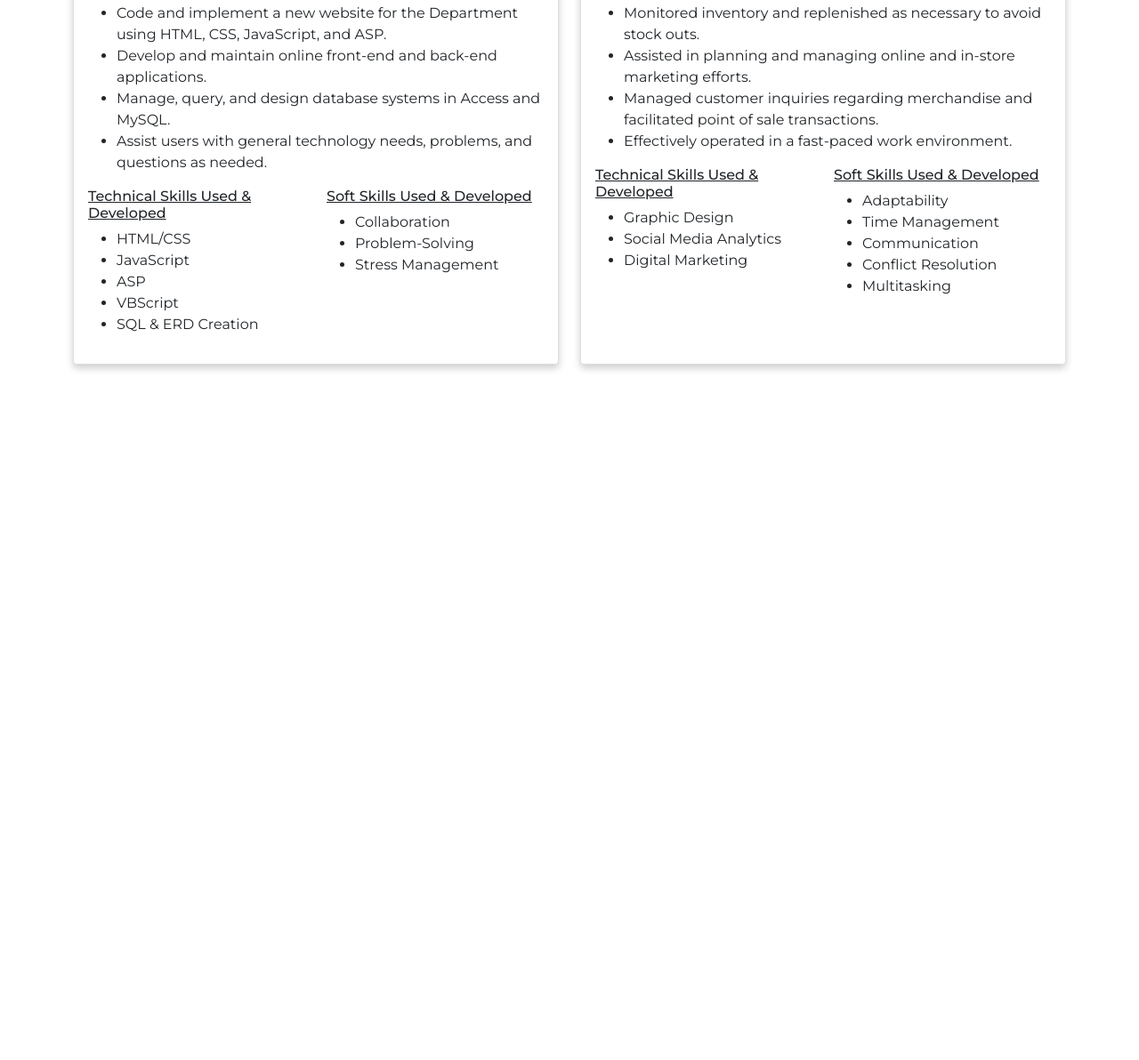
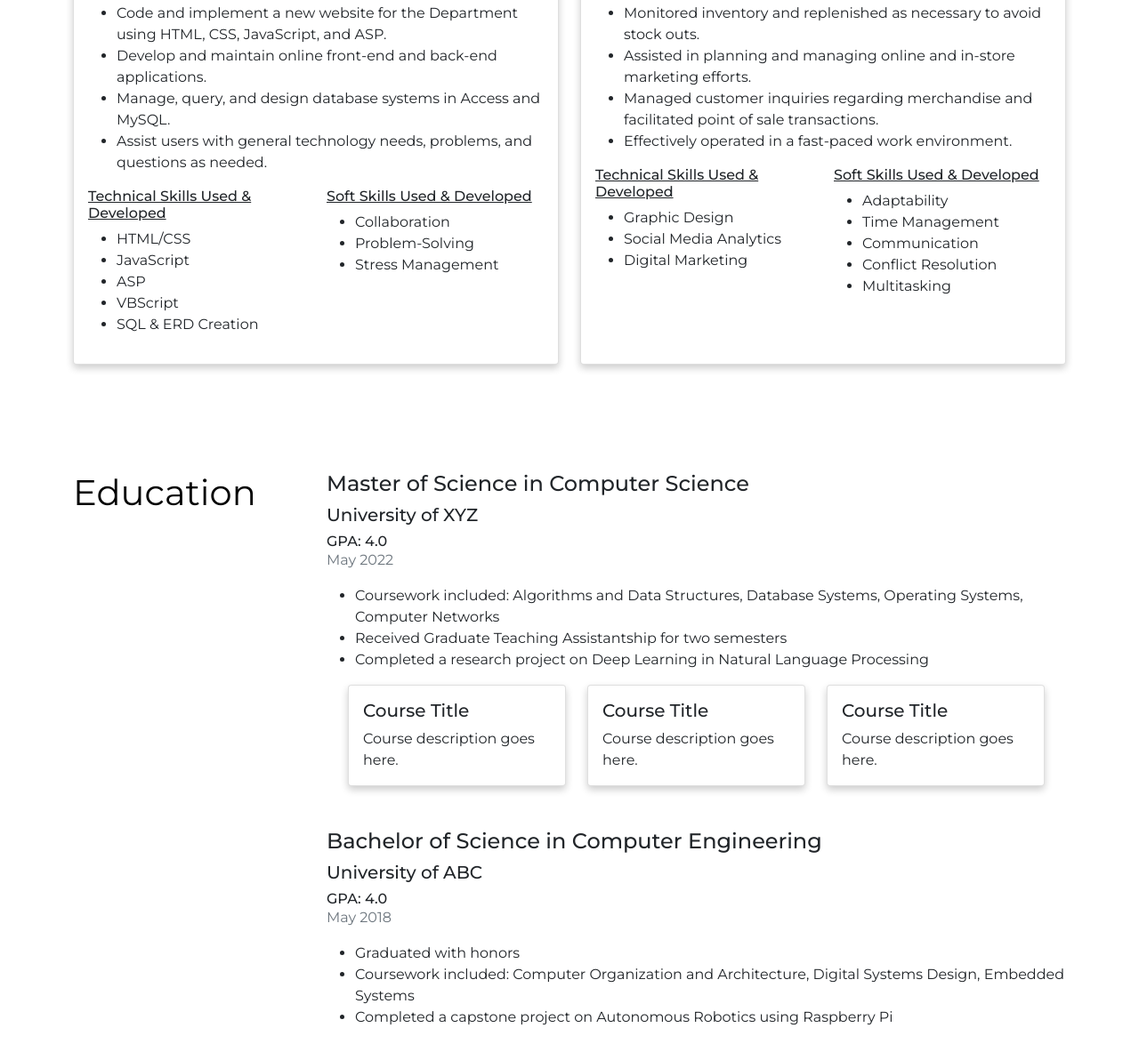
Before and after one commit to maskaiser/maskaiser.github.io, a plain HTML site: page MKSite/Home.html in a window 1280 px wide. Shown: the part 715-1907 px from the top of the page at 89% size. Before the commit the page ends 1197 px from the top, so only its background shows below. Drawn offline with nearby package versions, Linux system fonts and the light colour scheme; a script that the page names is missing.

Commit message:
Progress made to Education Section

```diff
--- a/MKSite/Home.html
+++ b/MKSite/Home.html
@@ -164,6 +164,80 @@
         </div>
       </section>
 
+      <section id="education" class="py-5">
+        <div class="container">
+          <div class="row">
+            <div class="col-md-3 align-self-start">
+              <h2 class="text-left title mb-5" rowspan="2">Education</h2>
+            </div>
+            <div class="col-md-9">
+              <div class="row">
+                <div class="col-md-12">
+                  <h4>Master of Science in Computer Science</h4>
+                  <h5>University of XYZ</h5>
+                  <h6 style="margin-bottom: 0px;">GPA: 4.0</h6>
+                  <p class="text-muted">May 2022</p>
+                </div>
+                <div class="col-md-12">
+                  <ul>
+                    <li>Coursework included: Algorithms and Data Structures, Database Systems, Operating Systems, Computer Networks</li>
+                    <li>Received Graduate Teaching Assistantship for two semesters</li>
+                    <li>Completed a research project on Deep Learning in Natural Language Processing</li>
+                  </ul>
+                  <div class="container">
+                    <div class="row row-cols-1 row-cols-md-3 g-4">
+                      <div class="col">
+                        <div class="card h-100">
+                          <div class="card-body">
+                            <h5 class="card-title">Course Title</h5>
+                            <p class="card-text">Course description goes here.</p>
+                          </div>
+                        </div>
+                      </div>
+                      <div class="col">
+                        <div class="card h-100">
+                          <div class="card-body">
+                            <h5 class="card-title">Course Title</h5>
+                            <p class="card-text">Course description goes here.</p>
+                          </div>
+                        </div>
+                      </div>
+                      <div class="col">
+                        <div class="card h-100">
+                          <div class="card-body">
+                            <h5 class="card-title">Course Title</h5>
+                            <p class="card-text">Course description goes here.</p>
+                          </div>
+                        </div>
+                      </div>
+                    </div>
+                  </div>
+
+
+
+                </div>
+              </div>
+              <div class="row mt-5">
+                <div class="col-md-12">
+                  <h4>Bachelor of Science in Computer Engineering</h4>
+                  <h5>University of ABC</h5>
+                  <h6 style="margin-bottom: 0px;">GPA: 4.0</h6>
+                  <p class="text-muted">May 2018</p>
+                </div>
+                <div class="col-md-12">
+                  <ul>
+                    <li>Graduated with honors</li>
+                    <li>Coursework included: Computer Organization and Architecture, Digital Systems Design, Embedded Systems</li>
+                    <li>Completed a capstone project on Autonomous Robotics using Raspberry Pi</li>
+                  </ul>
+                </div>
+              </div>
+            </div>
+          </div>
+        </div>
+      </section>
+
+
 
 
     <!-- Bootstrap 5 JavaScript -->
```
